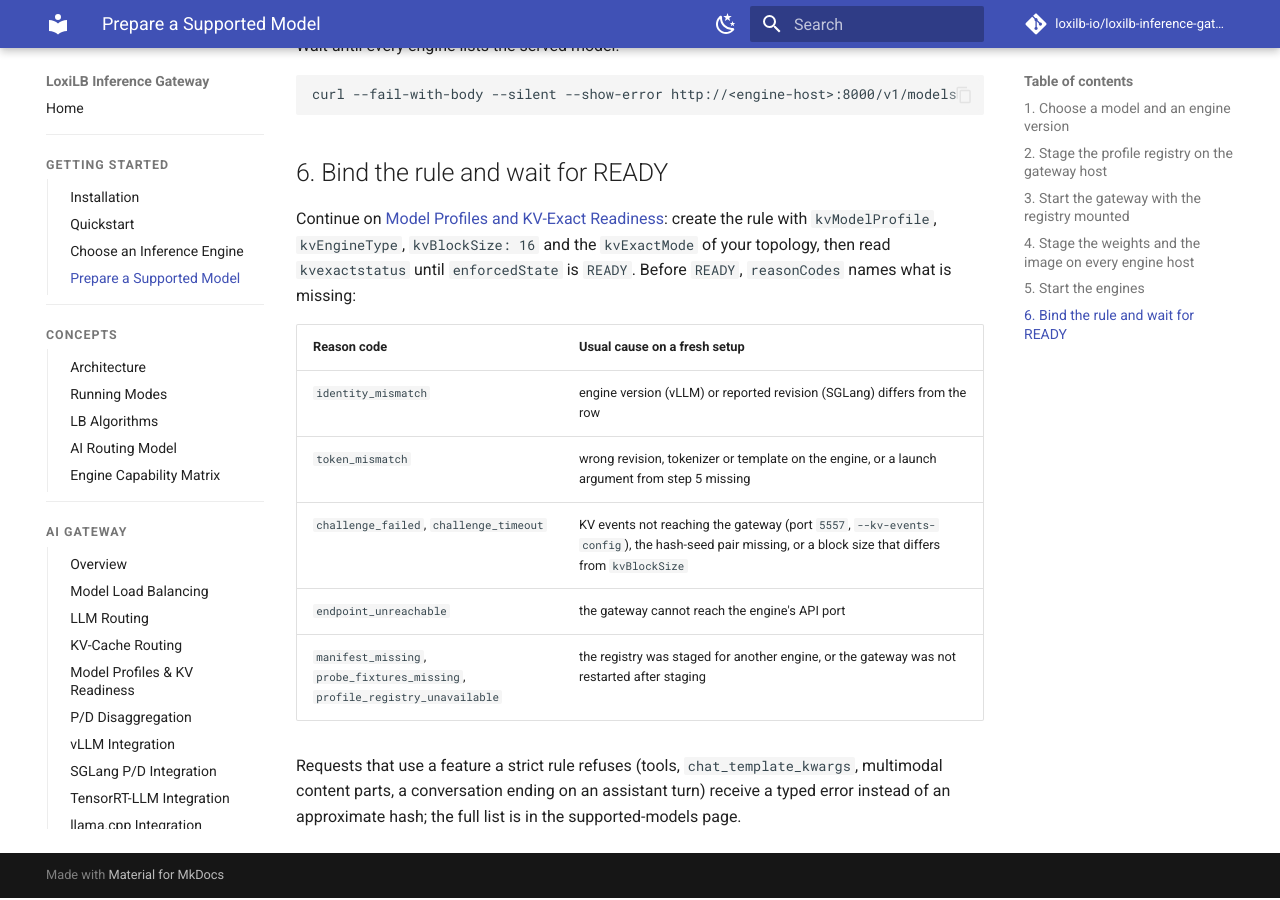
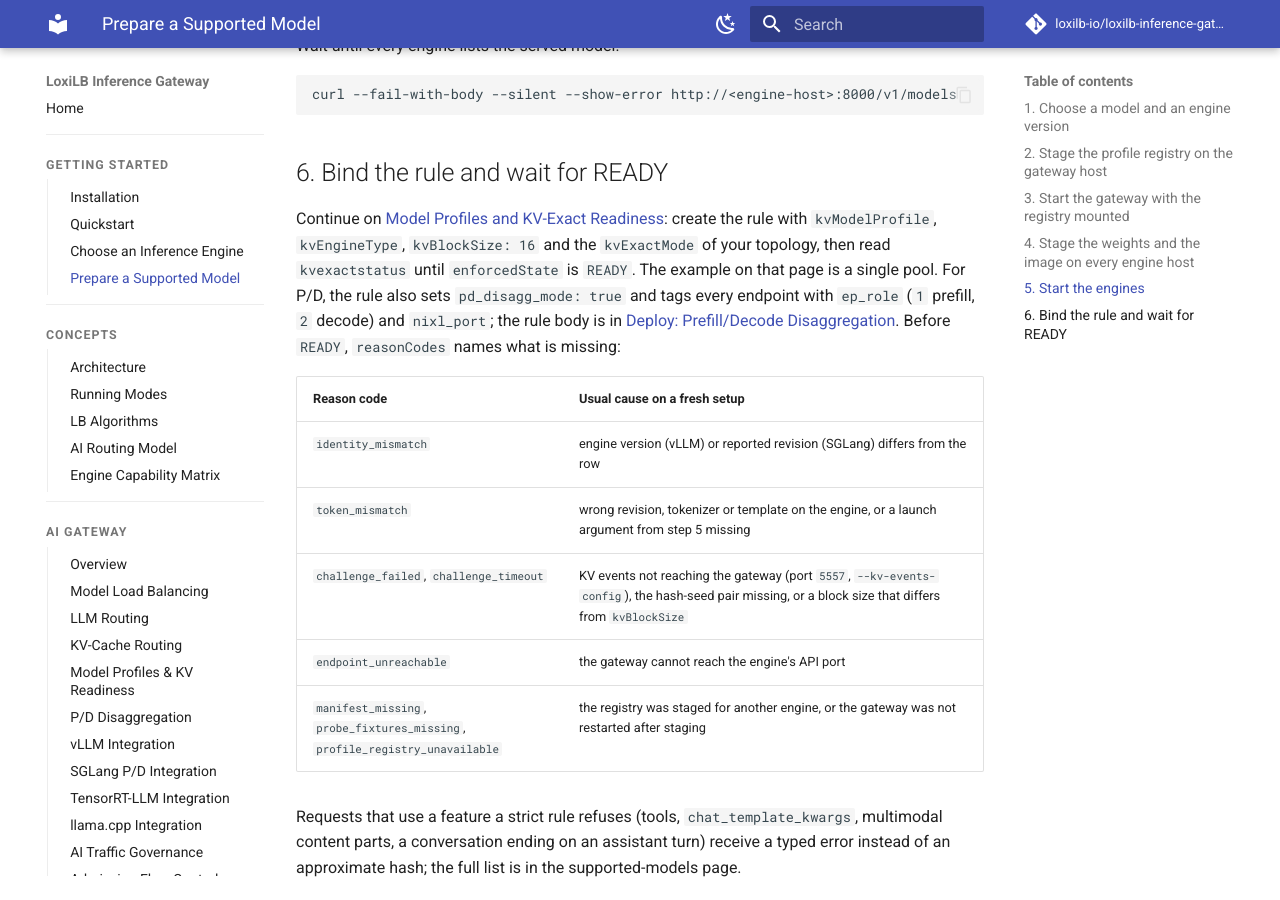
Before and after one commit to loxilb-io/loxilbdocs-inference-gateway, an MkDocs documentation site: the page built from docs/getting-started/prepare-supported-model.md, in a window 1280 px wide and 900 px high, scrolled down 4121 px. Built offline with MkDocs 1.6.1 and Material for MkDocs 9.7.7, drawn with Linux system fonts in a browser that asks for light colours; comment, search, counter and statistics services are not loaded; the version menu is left out.

Commit message:
docs: point the model guide and the readiness page at the prefill/decode rule body
The guide to prepare a supported model sends a prefill/decode setup to the
readiness page for the rule, and that page shows a single-pool rule only. A
reader who chose prefill/decode had the engine commands and kvExactMode 1 but
not the fields that make the rule prefill/decode: pd_disagg_mode and the
per-endpoint ep_role and nixl_port.

Both pages now name those fields and link to the rule body in the
prefill/decode deployment page. The example inventory follows the shifted
line numbers.

Signed-off-by: NLX-SeokHwanKong <76096751+NLX-SeokHwanKong@users.noreply.github.com>

```diff
--- a/docs/getting-started/prepare-supported-model.md
+++ b/docs/getting-started/prepare-supported-model.md
@@ -187,7 +187,11 @@
 
 Continue on [Model Profiles and KV-Exact Readiness](../ai-gateway/model-profiles-kv-readiness.md): create the
 rule with `kvModelProfile`, `kvEngineType`, `kvBlockSize: 16` and the `kvExactMode` of your topology, then read
-`kvexactstatus` until `enforcedState` is `READY`. Before `READY`, `reasonCodes` names what is missing:
+`kvexactstatus` until `enforcedState` is `READY`. The example on that page is a single pool. For P/D, the rule
+also sets `pd_disagg_mode: true` and tags every endpoint with `ep_role` (`1` prefill, `2` decode) and
+`nixl_port`; the rule body is in
+[Deploy: Prefill/Decode Disaggregation](../use-cases/deploy-pd-disaggregation.md#52-the-lb-rules-four-modes-to-compare).
+Before `READY`, `reasonCodes` names what is missing:
 
 | Reason code | Usual cause on a fresh setup |
 |---|---|
```
Also changed, not shown: docs/ai-gateway/model-profiles-kv-readiness.md (+5 -0 lines), 1 other file.
